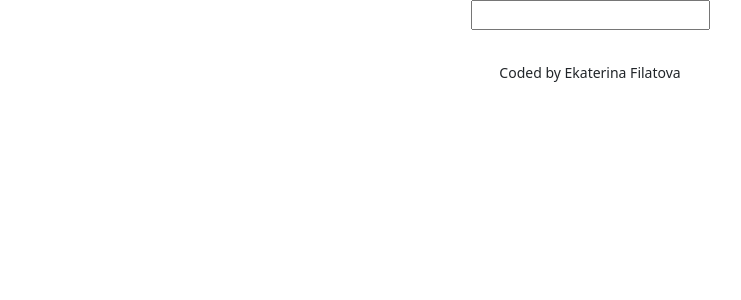
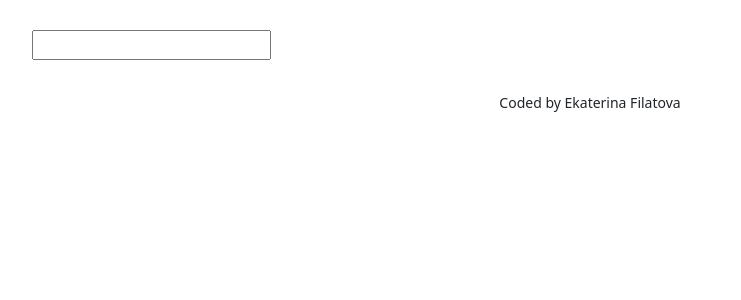
Before and after one commit to Superdegot/dictionary_app, a React (Create React App) app: page / in a window 1280 px wide. Shown: the top 300 px of the page, without its empty margins (50-791 px from the left). Built offline with nearby package versions, Linux system fonts and the light colour scheme.

Commit message:
small changes

```diff
--- a/src/App.css
+++ b/src/App.css
@@ -1,8 +1,9 @@
-.App {
-  text-align: center;
+.App-header {
+  margin: 30px 0;
 }
 
+
 .App-footer {
-
-  margin-top: 30px;
+  text-align: center;
+  margin: 30px 0;
 }
--- a/src/App.js
+++ b/src/App.js
@@ -1,10 +1,13 @@
-import Dictionary from './Dictionary';
-import './App.css';
+import "./App.css";
+import Dictionary from "./Dictionary";
 
-function App() {
+export default function App() {
   return (
     <div className="App">
       <div className="container">
+        <header className="App-header">
+
+        </header>
         <main>
           <Dictionary />
         </main>
@@ -15,5 +18,3 @@ function App() {
     </div>
   );
 }
-
-export default App;
--- a/src/Dictionary.css
+++ b/src/Dictionary.css
@@ -0,0 +1,3 @@
+.Dictionary {
+    background-color: none;
+}
--- a/src/Meaning.js
+++ b/src/Meaning.js
@@ -1,7 +1,8 @@
 import React from "react";
 import Synonyms from "./Synonyms";
 
-export default function Meaning (props) {
+export default function Meaning(props) {
+  console.log(props.meaning);
   return (
     <div className="Meaning">
       <h3>{props.meaning.partOfSpeech}</h3>
@@ -17,9 +18,7 @@ export default function Meaning (props) {
             </p>
           </div>
         );
-
       })}
-
     </div>
   );
 }
--- a/src/index.js
+++ b/src/index.js
@@ -1,17 +1,14 @@
-import React from 'react';
-import ReactDOM from 'react-dom/client';
-import './index.css';
-import App from './App';
-import reportWebVitals from './reportWebVitals';
+import { StrictMode } from "react";
+import { createRoot } from "react-dom/client";
 
-const root = ReactDOM.createRoot(document.getElementById('root'));
+import "./index.css";
+import App from "./App";
+
+const rootElement = document.getElementById("root");
+const root = createRoot(rootElement);
+
 root.render(
-  <React.StrictMode>
+  <StrictMode>
     <App />
-  </React.StrictMode>
+  </StrictMode>
 );
-
-// If you want to start measuring performance in your app, pass a function
-// to log results (for example: reportWebVitals(console.log))
-// or send to an analytics endpoint. Learn more: https://bit.ly/CRA-vitals
-reportWebVitals();
```
Also changed, not shown: src/Dictionary.js (+6 -8 lines), src/Results.js (+4 -6 lines). Lines whose indentation alone changed are shown as unchanged.
